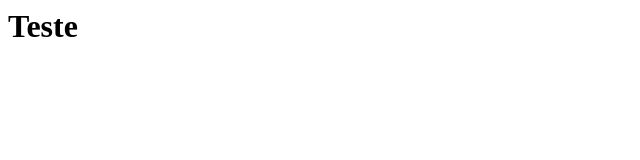
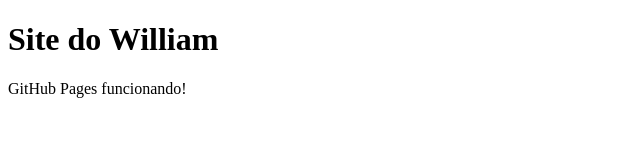
Before and after one commit to woliversor/woliversor.github.io, a plain HTML site: page index.html in a window 1280 px wide. Shown: the whole page, without its empty margins (0-640 px from the left). Drawn offline with Linux system fonts and the light colour scheme.

Commit message:
Site Pessoal

```diff
--- a/index.html
+++ b/index.html
@@ -1 +1,11 @@
-<h1>Teste</h1>
+<!DOCTYPE html>
+<html>
+  <head>
+    <meta charset="UTF-8">
+    <title>Meu site no GitHub Pages</title>
+  </head>
+  <body>
+    <h1>Site do William</h1>
+    <p>GitHub Pages funcionando!</p>
+  </body>
+</html>
```
